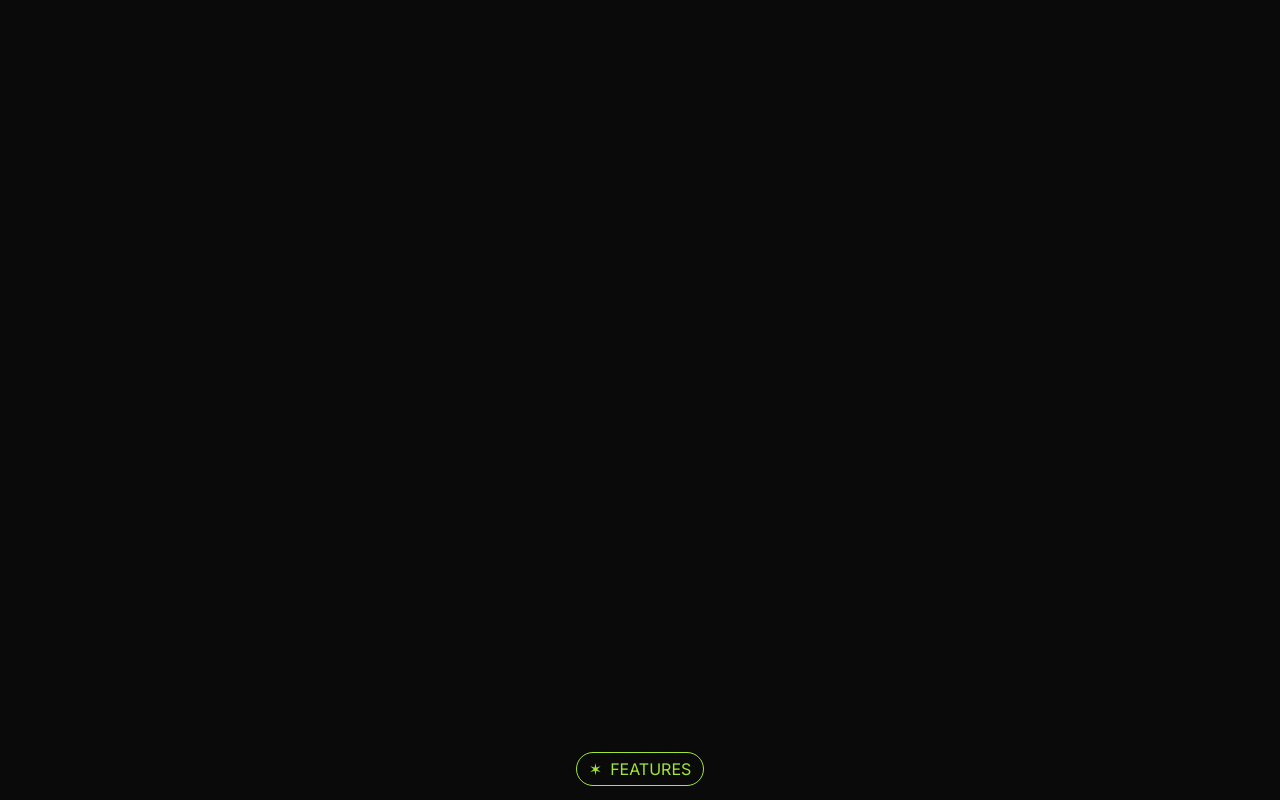
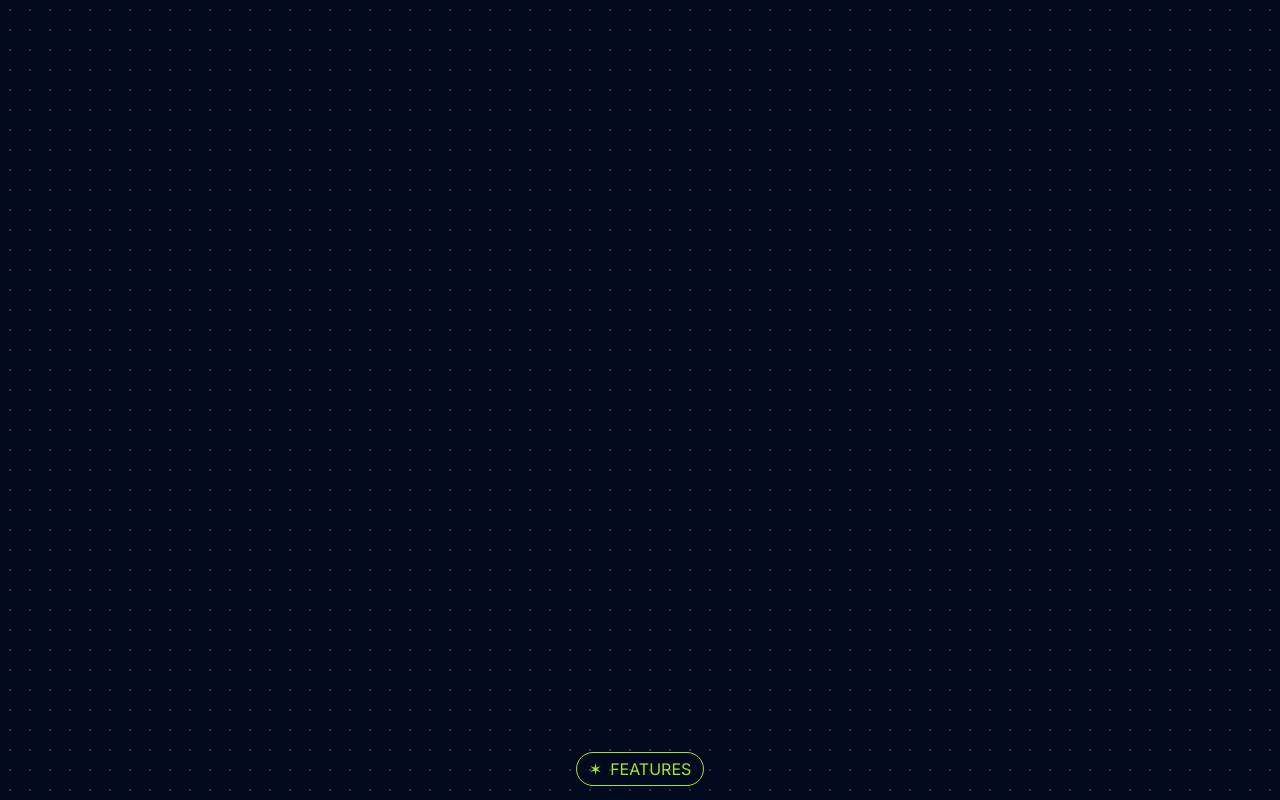
Before and after one commit to Sekwaticode/btgaurding, a Next.js app: page / in a window 1280 px wide. Shown: the part 2540-3340 px from the top of the page. Built offline with nearby package versions, Linux system fonts and the light colour scheme.

Commit message:
Features animation done

```diff
--- a/src/app/layout.tsx
+++ b/src/app/layout.tsx
@@ -22,7 +22,7 @@ export default function RootLayout({
     return (
         <html lang="en">
             <body
-                className={`${inter.variable} font-sans antialiased bg-neutral-950 text-white `}
+                className={`${inter.variable} font-sans antialiased text-white bg-[#000000] bg-[radial-gradient(#ffffff33_1px,#00091d_1px)] bg-[size:20px_20px]`}
             >
                 {children}
             </body>
--- a/src/components/IntegrationsColumn.tsx
+++ b/src/components/IntegrationsColumn.tsx
@@ -1,14 +1,26 @@
+"use client";
+
 import { type IntegrationsType } from "@/sections/Integrations";
 import Image from "next/image";
 import { twMerge } from "tailwind-merge";
+import { motion } from "framer-motion";
+import { Fragment } from "react";
 
 export default function IntegrationColumn(props: {
     integrations: IntegrationsType;
     className?: string;
+    reverse?: boolean;
 }) {
-    const { integrations, className } = props;
+    const { integrations, className, reverse } = props;
     return (
-        <div className={twMerge("flex flex-col gap-4 pb-4", className)}>
+        <motion.div
+        initial={{y:reverse? '-50%' : 0}}
+            animate={{ y: reverse ? 0 : "-50%" }}
+            transition={{ duration: 60, repeat: Infinity, ease: "linear" }}
+            className={twMerge("flex flex-col gap-4 pb-4", className)}
+        >
+            {Array.from({ length: 2 }).map((_, i) => (
+                <Fragment key={i}>
                     {integrations.map((integration) => (
                         <div
                             key={integration.name}
@@ -29,6 +41,8 @@ export default function IntegrationColumn(props: {
                             </p>
                         </div>
                     ))}
-        </div>
+                </Fragment>
+            ))}
+        </motion.div>
     );
 }
--- a/src/sections/Integrations.tsx
+++ b/src/sections/Integrations.tsx
@@ -63,6 +63,7 @@ export default function Integrations() {
                         <IntegrationColumn integrations={integrations} />
                         <IntegrationColumn
                             integrations={integrations.slice().reverse()}
+                            reverse
                             className="hidden md:flex"
                         />
                     </div>
```
Lines whose indentation alone changed are shown as unchanged.
